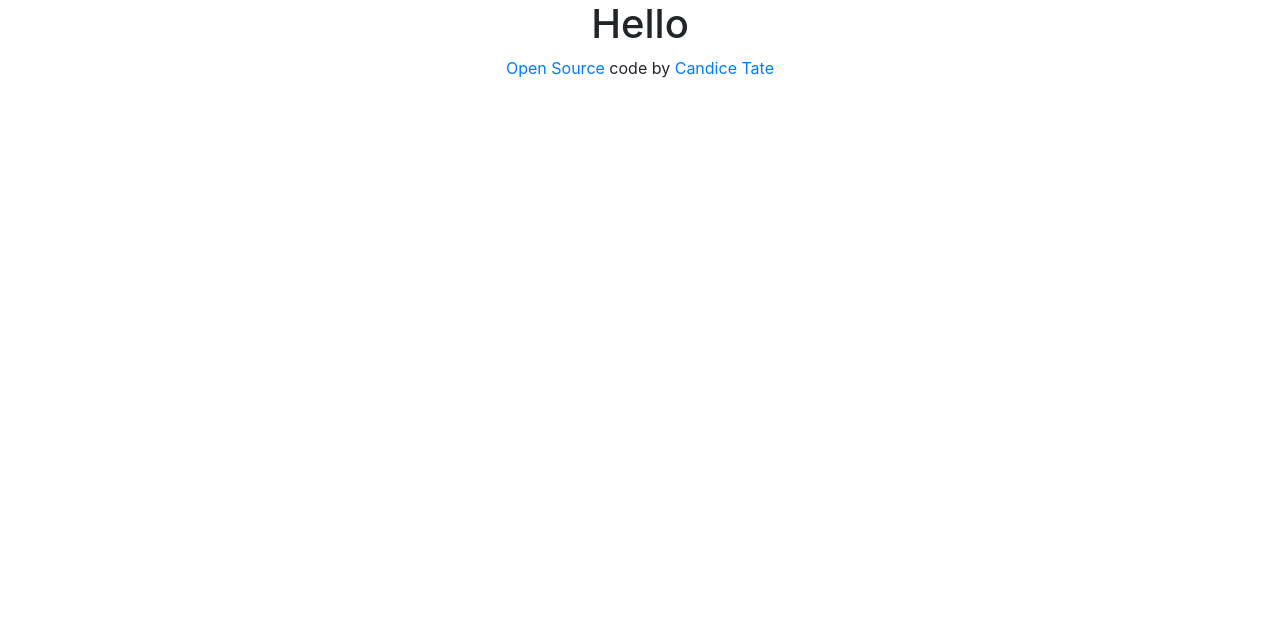
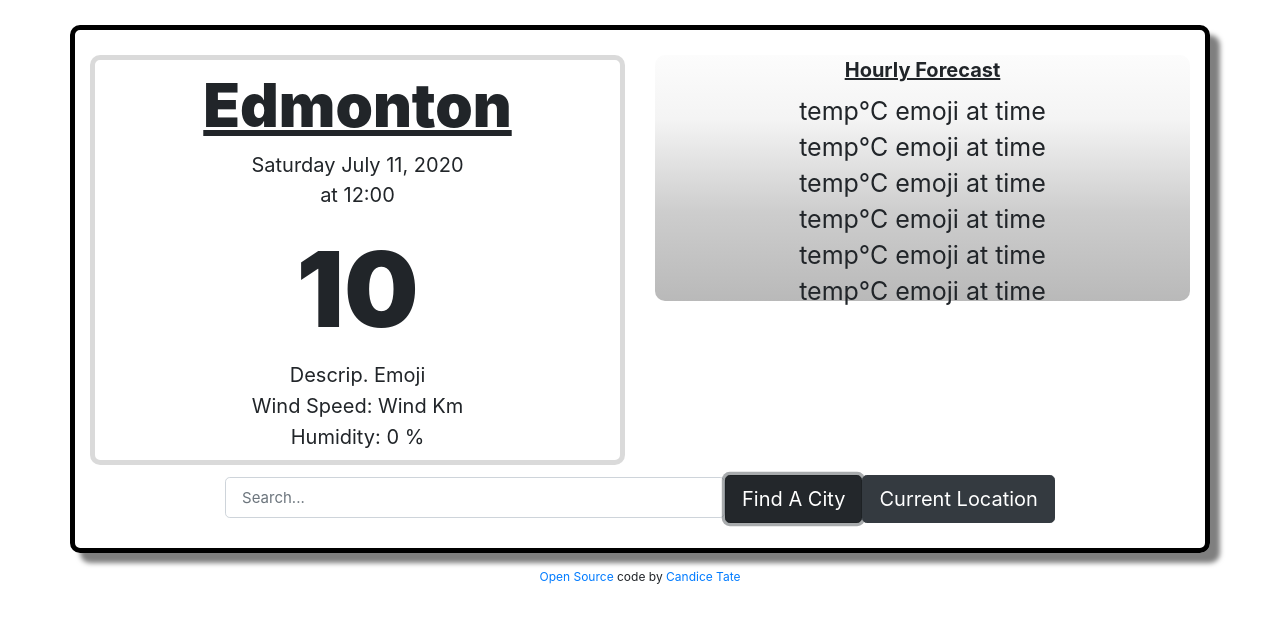
Before and after one commit to candicetate/finalreactweatherapp, a React (Create React App) app: page / in a window 1280 px wide. Shown: the top 622 px of the page. Built offline with nearby package versions, Linux system fonts and the light colour scheme; the HTML template or start-up script is replaced by a standard one.

Commit message:
Updated CSS

```diff
--- a/src/App.js
+++ b/src/App.js
@@ -1,5 +1,6 @@
 import React from "react";
 import "./App.css";
+import "./Footer.css";
 import Container from "./Container";
 import "bootstrap/dist/css/bootstrap.min.css";
 
--- a/src/Container.js
+++ b/src/Container.js
@@ -1,6 +1,85 @@
 import React from "react";
 import "./Container.css";
+import "./CurrentInfo.css";
+import "./Forecast.css";
+import "./SearchBar.css";
 
-export default function Container() {
-  return <h1>Hello</h1>;
+import "bootstrap/dist/css/bootstrap.min.css";
+import { Container } from "react-bootstrap";
+import { Row } from "react-bootstrap";
+import { Col } from "react-bootstrap";
+
+export default function Weather() {
+  return (
+    <Container fluid="md" className="Container">
+      <Row md={2}>
+        <Col>
+          <div className="col-md currentweather">
+            <span className="maincity">Edmonton</span>
+            <br />
+            <span className="time">
+              Saturday July 11, 2020
+              <br />
+              at 12:00
+            </span>
+            <br />
+            <span className="bigtext">10</span>
+            <p className="description">Descrip. Emoji</p>
+            <p className="windspeed">Wind Speed: wind km</p>
+            <p className="precipitation">Humidity: 0 %</p>
+          </div>
+        </Col>
+        <Col>
+          <div className="Forecast col-md">
+            <p className="fiveday">Hourly Forecast</p>
+
+            <p className="futuretemp">temp°C emoji at time</p>
+
+            <p className="futuretemp">temp°C emoji at time</p>
+
+            <p className="futuretemp">temp°C emoji at time</p>
+
+            <p className="futuretemp">temp°C emoji at time</p>
+
+            <p className="futuretemp">temp°C emoji at time</p>
+
+            <p className="futuretemp">temp°C emoji at time</p>
+          </div>
+        </Col>
+      </Row>
+      <Row>
+        <Col>
+          <div className="row">
+            <div className="col-12">
+              <form className="SearchBar">
+                <input
+                  className="form-control form-control-lg"
+                  type="search"
+                  placeholder="Search..."
+                  autoComplete="off"
+                />
+
+                <button
+                  className="btn btn-dark btn btn-primary btn-lg"
+                  type="submit"
+                  value="Find A City"
+                  autoFocus="on"
+                >
+                  Find A City
+                </button>
+
+                <button
+                  className="btn btn-dark btn btn-primary btn-lg"
+                  type="submit"
+                  value="Current Location"
+                >
+                  Current Location
+                </button>
+              </form>
+            </div>
+          </div>
+        </Col>
+      </Row>
+    </Container>
+  );
 }
--- a/src/Footer.css
+++ b/src/Footer.css
@@ -2,21 +2,21 @@
   display: block;
   font-size: 12px;
   margin: 0 auto;
+  padding: 15px 15px 15px 15px;
   text-align: center;
-  padding-top: 15px 15px 15px 15px;
 }
 
 footer.p {
   display: block;
   font-size: 12px;
   margin: 0 auto;
+  padding: 15px 15px 15px 15px;
   text-align: center;
-  padding-top: 15px 15px 15px 15px;
 }
 
 a.footer {
   color: #000000;
+  display: inline;
   font-size: 12px;
-  display: inline;
   text-decoration: underline;
 }
--- a/src/SearchBar.css
+++ b/src/SearchBar.css
@@ -11,9 +11,13 @@
   color: rgba(0, 0, 0, 0.5);
 }
 
-.form-control {
+button.btn.btn-dark.btn-primary.btn-lg {
+  display: inline;
+}
+
+input.form-control.form-control-lg {
   display: inline;
   font-size: 15px;
   line-height: 15px;
-  width: 350px;
+  width: 500px;
 }
```
